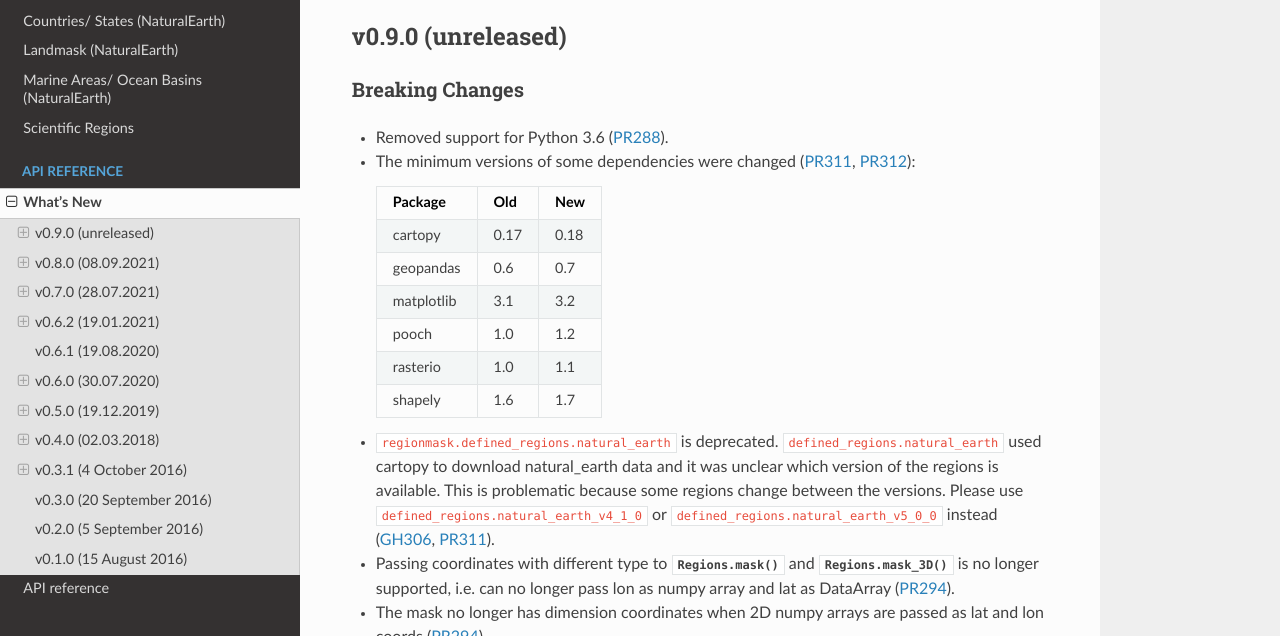
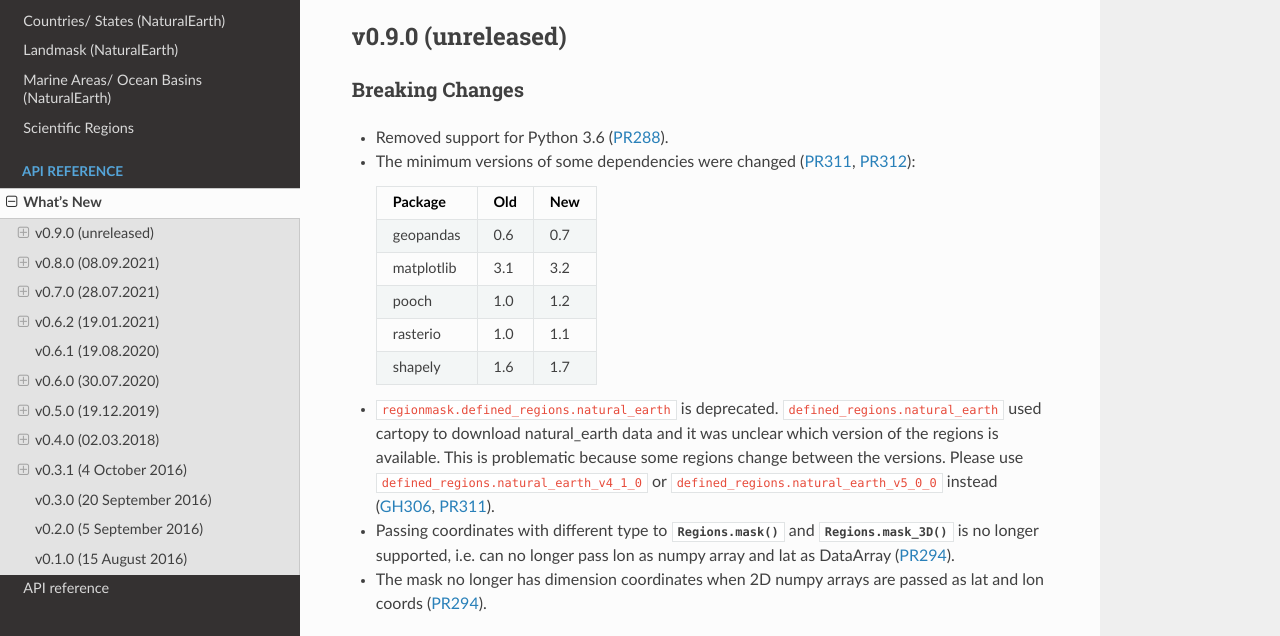
Before and after one commit to regionmask/regionmask, a Sphinx documentation site: the page built from docs/whats_new.rst, in a window 1280 px wide and 900 px high, cut to the strip 264-900 px from the top of the window. Built offline with Sphinx 7.4.7 and the Read the Docs theme 2.0.0, drawn with Linux system fonts in a browser that asks for light colours; pages that are not in the unit, such as notebooks, are missing from menus; the version number could not be read and is left out.

Commit message:
Apply suggestions from code review

```diff
--- a/docs/installation.rst
+++ b/docs/installation.rst
@@ -19,7 +19,7 @@ For plotting
 ~~~~~~~~~~~~
 
 - `matplotlib <http://matplotlib.org/>`__ (v3.2 or later) is required to create any plots.
-- `cartopy <http://scitools.org.uk/cartopy/>`__ (v0.18 or later) for plotting on
+- `cartopy <http://scitools.org.uk/cartopy/>`__ (v0.17 or later) for plotting on
   geographical maps.
 
 For faster masking
--- a/docs/whats_new.rst
+++ b/docs/whats_new.rst
@@ -22,7 +22,6 @@ Breaking Changes
   ============ ===== =====
   Package      Old   New
   ============ ===== =====
-  cartopy      0.17  0.18
   geopandas    0.6   0.7
   matplotlib   3.1   3.2
   pooch        1.0   1.2
```
Also changed, not shown: 1 other file.
